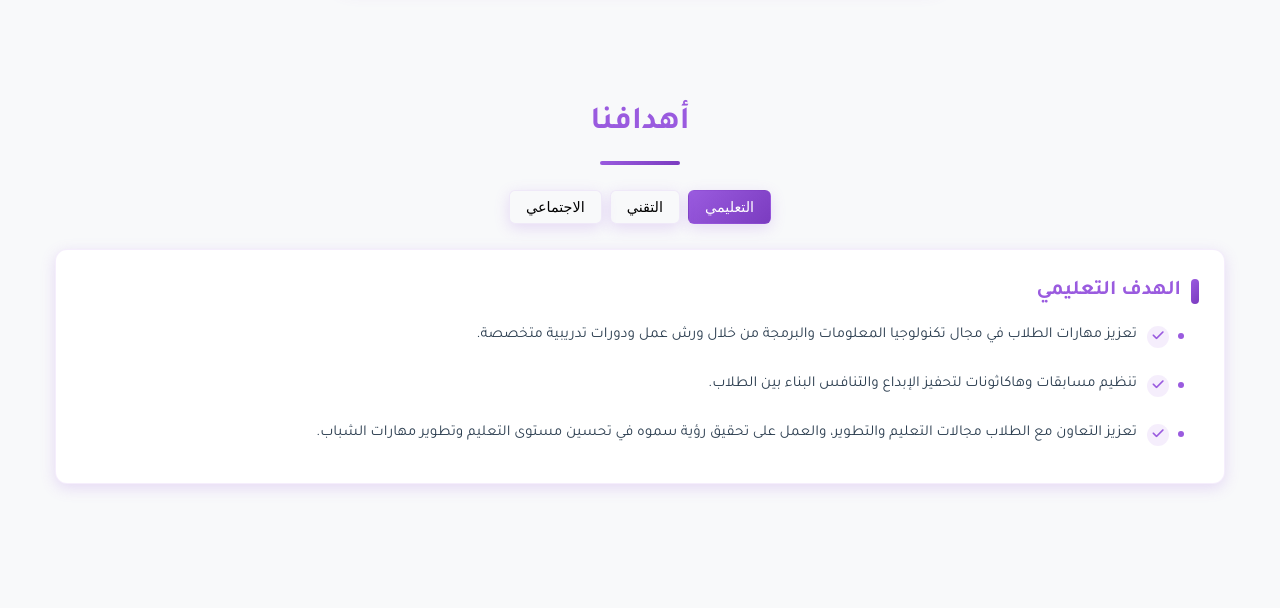
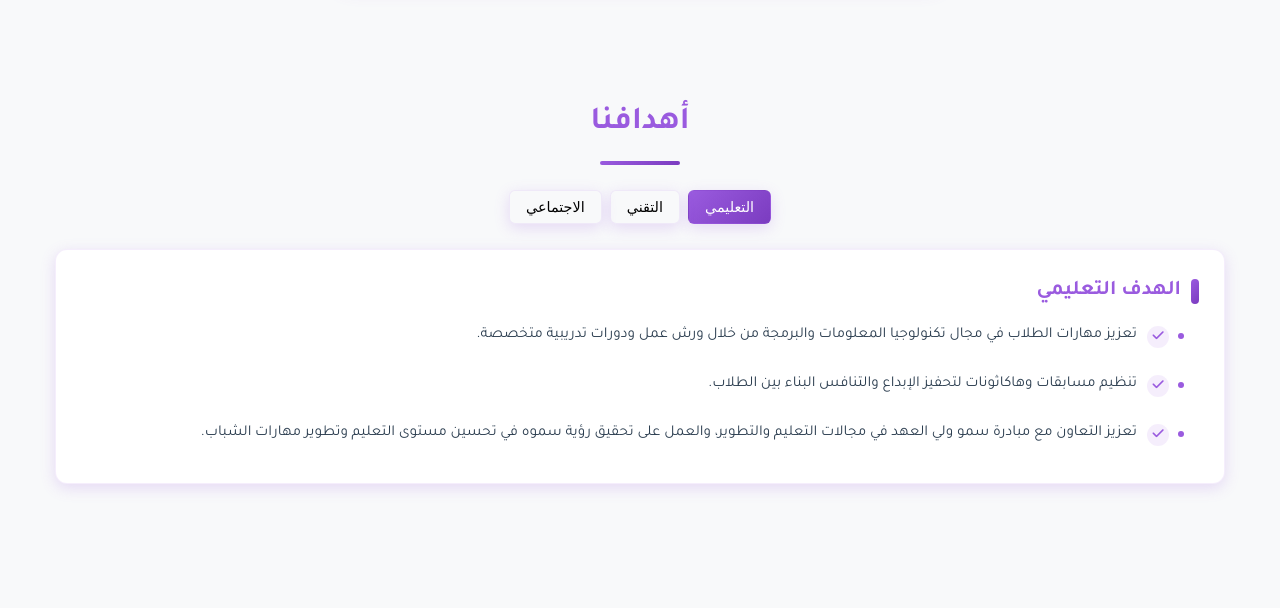
Before and after one commit to esnaadteam/esnnad-it-club, a plain HTML site: page index.html in a window 1280 px wide. Shown: the part 1865-2473 px from the top of the page. Drawn offline with nearby package versions, Linux system fonts and the light colour scheme.

Commit message:
Update index.html

```diff
--- a/index.html
+++ b/index.html
@@ -1190,7 +1190,7 @@
                         </li>
                         <li class="goal-item">
                             <span class="goal-icon"><i class="fas fa-check"></i></span>
-                            <span class="goal-text">تعزيز التعاون مع الطلاب مجالات التعليم والتطوير، والعمل على تحقيق رؤية سموه في تحسين مستوى التعليم وتطوير مهارات الشباب.</span>
+                            <span class="goal-text">تعزيز التعاون مع مبادرة سمو ولي العهد في مجالات التعليم والتطوير، والعمل على تحقيق رؤية سموه في تحسين مستوى التعليم وتطوير مهارات الشباب.</span>
                         </li>
                     </ul>
                 </div>
@@ -1512,7 +1512,6 @@
     </footer>
 
     <!-- JavaScript -->
-    <script src="https://cdn.jsdelivr.net/particles.js/2.0.0/particles.min.js"></script>
     <script>
         // كود JavaScript متقدم مع تأثيرات قوية
 
```
